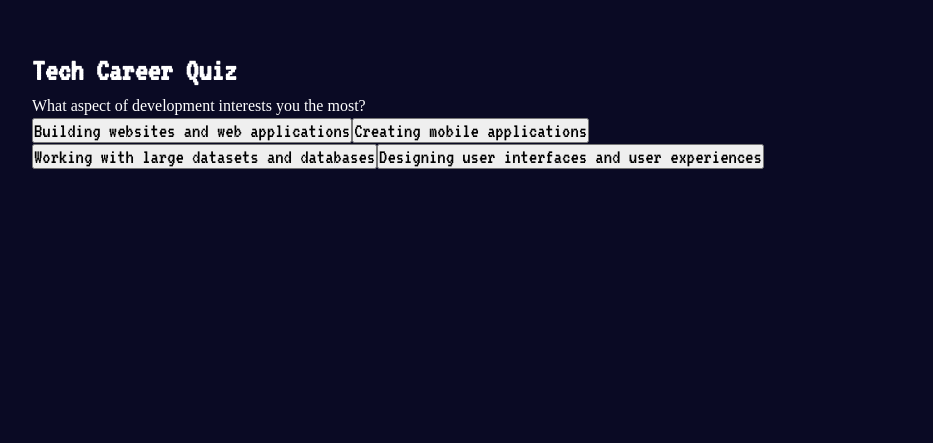
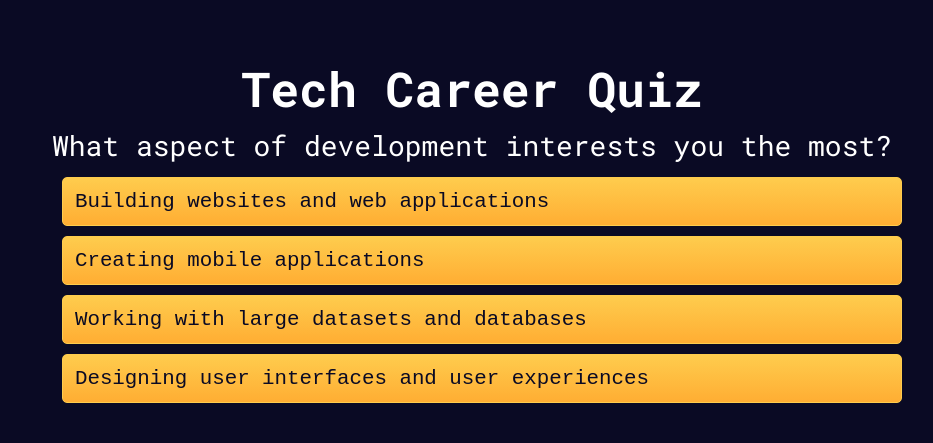
Before and after one commit to gbtan1991/personality-test-webapp, a plain HTML site: page index.html in a window 1280 px wide. Shown: the part 154-597 px from the top of the page, without its empty margins (168-1101 px from the left). Drawn offline with Linux system fonts and the light colour scheme.

Commit message:
Updated the design
-Changed the typography
-Cuztomized buttons
-Alter the result style

```diff
--- a/index.html
+++ b/index.html
@@ -6,14 +6,19 @@
     <link rel="stylesheet" href="./dist/style.css" type="text/css">
     <link rel="preconnect" href="https://fonts.googleapis.com">
     <link rel="preconnect" href="https://fonts.gstatic.com" crossorigin>
-    <link href="https://fonts.googleapis.com/css2?family=VT323&display=swap" rel="stylesheet">
+    <link href="https://fonts.googleapis.com/css2?family=Roboto+Mono:wght@400;500;600;700&display=swap" rel="stylesheet">
+
     <title>Tech Career Quiz</title>
 </head>
-<body>
+<body class="place-content-center">
     <div class="container">
-        <h1>Tech Career Quiz</h1>
+      <div class="header">
+      <h1>Tech Career Quiz</h1>
         <div id="question"></div>
+        </div>
+        <div class="options-wrapper">
         <div id="options"></div>
+        </div>
         <button id="submitBtn" style="visibility: hidden;">Submit</button>
         <div id="result"></div>
 
--- a/src/js/main.js
+++ b/src/js/main.js
@@ -1,5 +1,5 @@
   // ******************************* //
- // **QUIZ QUESTIONS AND ANSWERS ** //
+ // **QUIZ QUESTIONS AND ANSWERS*** //
 // ******************************* //
 
 const quizData = [
@@ -105,7 +105,9 @@ const quizData = [
       "2": "Data Engineer",
       "3": "UI/UX Developer",
       // Add more result mappings here...
-    };
+    }
+
+    ;
 
     // Calculate the most frequent answer index
     const answerCounts = answers.reduce((acc, answer) => {
--- a/src/scss/_config.scss
+++ b/src/scss/_config.scss
@@ -10,15 +10,16 @@ $white-secondary: hsl(240, 5%, 88%);
 
 $dark-blue: hsl(224, 100%, 34%);
 $blue: hsl(212, 100%, 80%);
-$yellow: hsl(44, 87%, 57%);
+$yellow1: hsl(43, 99%, 65%);
+$yellow2: hsl(36, 100%, 60%);
 $dark-purple: hsl(272, 99%, 33%);
 
 
 /* CUSTOMIZATIONs */
 
 
-p, h1, h2, h3, h4, h5, h6{
-    font-family:'VT323', monospace;
+*{
+    font-family:'Roboto Mono', monospace;
 }
 
 
--- a/src/scss/style.scss
+++ b/src/scss/style.scss
@@ -5,7 +5,56 @@
 body{
     background-color: $gray-main;
     color: $white-main;
-    margin: 100px;
-    padding: 100px;
+    height: 100vh;
+}
+
+
+.container{
+
+    .header{
+        text-align: center;
+
+        h1{
+            font-size: 48px;
+        }
+
+
+
+    }
+
+
+    #question{
+        font-size: 28px;
+    }
+
+    .option{
+        display: flex;
+        flex-direction: column;
+        margin: 10px;
+        border-radius: 5px;
+        width: 100%;
+        padding: 12px;
+        color: $gray-main!important;
+        background: linear-gradient($yellow1, $yellow2);
+        border: 1px solid $yellow1;
+        cursor: pointer;
+
+        &:hover{
+            background: $yellow1;
+        }
+
+
+
+    }
+
+
+    #result{
+        font-size: 48px;
+        color: $yellow2;
+        text-align: center;
+        font-weight: 700;
+    }
+
+
 
 }
```
Also changed, not shown: dist/style.css.
